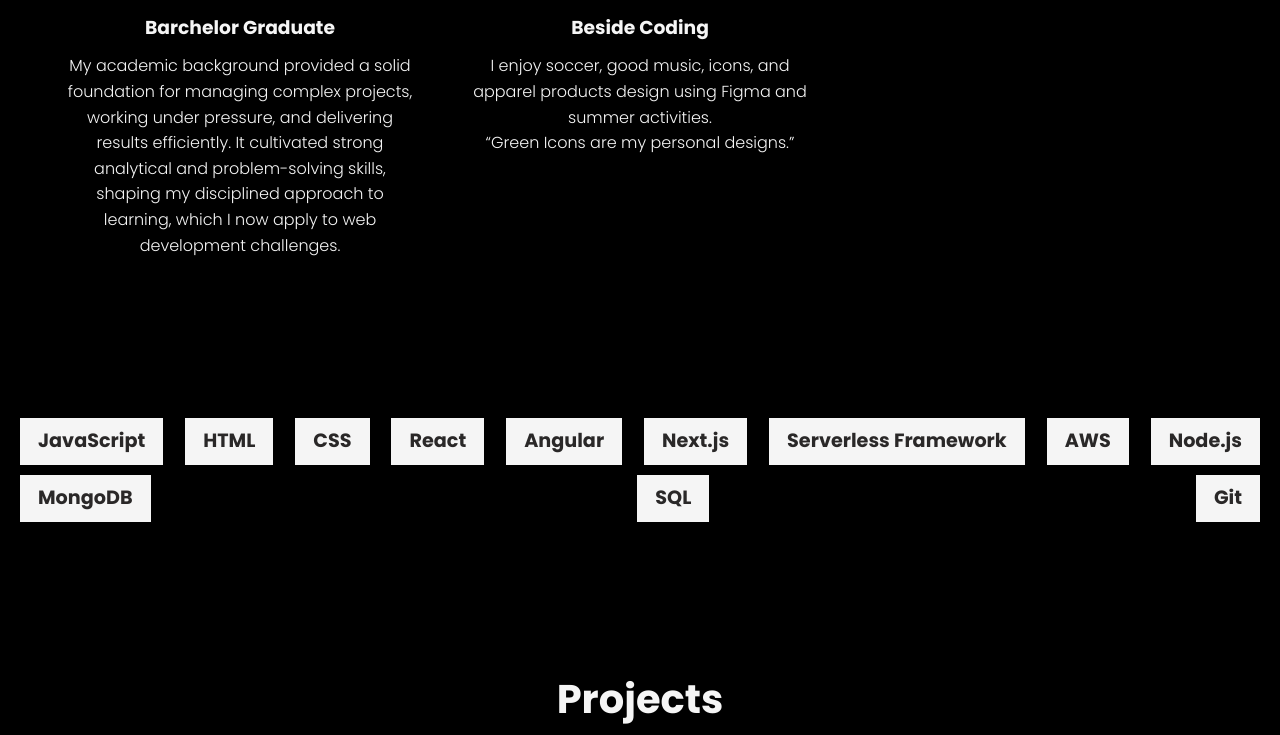
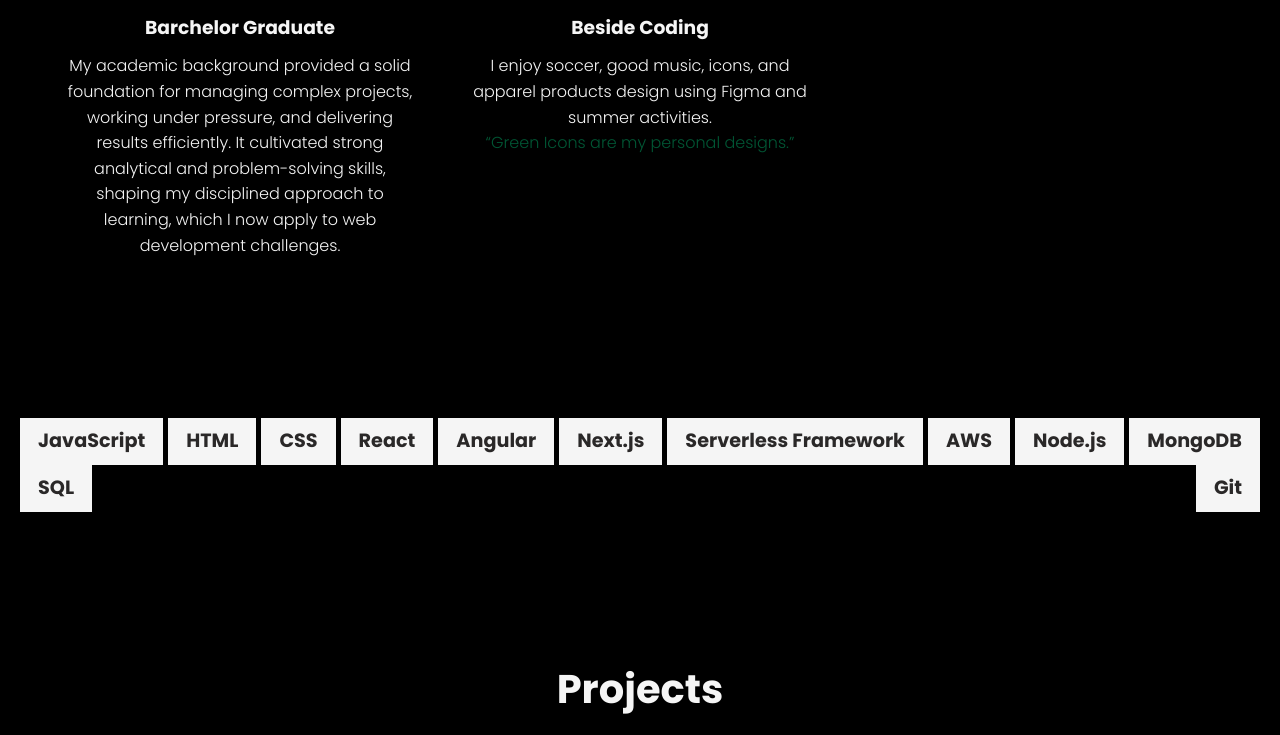
Before and after one commit to NodEm9/portfolio-websites, a plain HTML site: page index.min.html in a window 1280 px wide. Shown: the part 1580-2315 px from the top of the page. Drawn offline with nearby package versions, Linux system fonts and the light colour scheme; a script that the page names is missing.

```diff
--- a/css/styles.css
+++ b/css/styles.css
@@ -171,7 +171,6 @@ h1 span {
 .skills {
   display: flex;
   flex-wrap: wrap;
-  gap: 10px;
   justify-content: space-between;
   align-items: center;
   margin: 0 24px;
@@ -211,8 +210,9 @@ h1 span {
   padding: 10px 15px;
 }
 
-.about_card-item  dl {
-  position: static;
+em {
+  font-style: italic;
+  color: var(--primary-color);
 }
 
 h2 {
```
